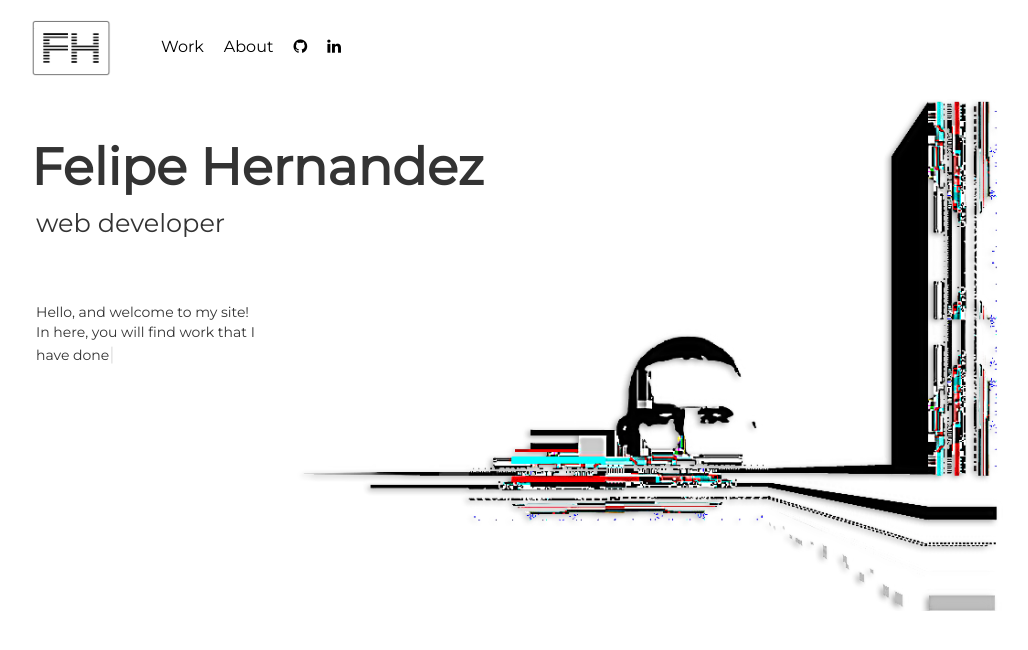
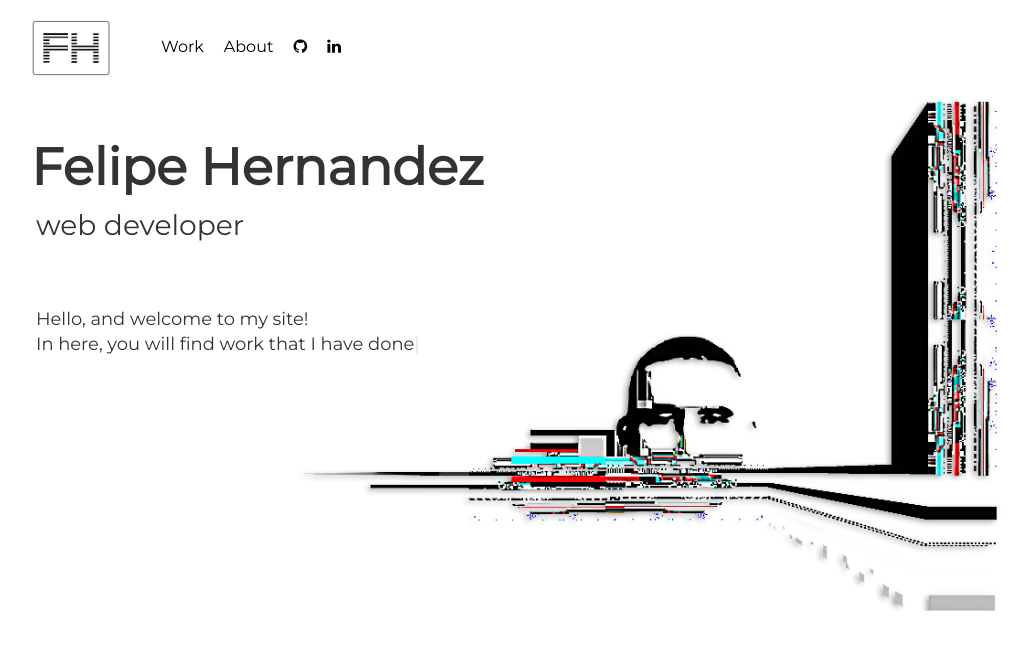
Before and after one commit to FelipeAtGA/fh-portfolio, a React (Create React App) app in the folder client/: page / in a window 1280 px wide. Shown: the top 650 px of the page, without its empty margins (9-1037 px from the left). Built offline with nearby package versions, Linux system fonts and the light colour scheme.

Commit message:
Welcommessage.css edit font size on .ocupation, and padding on .Typist

```diff
--- a/client/src/components/Welcomemessage.css
+++ b/client/src/components/Welcomemessage.css
@@ -17,14 +17,15 @@
 }
 
 .ocupation {
-  font-size: 2vw;
+  font-size: 2.2vw;
   padding-left: 5px;
 }
 
 .Typist {
   /* width: 80%; */
-  padding: 0 300px 0 5px;
+  padding: 0 100px 0 5px;
   margin-top: 60px;
+  font-size: 1.4vw;
 }
 
 .Typist .Cursor {
```
